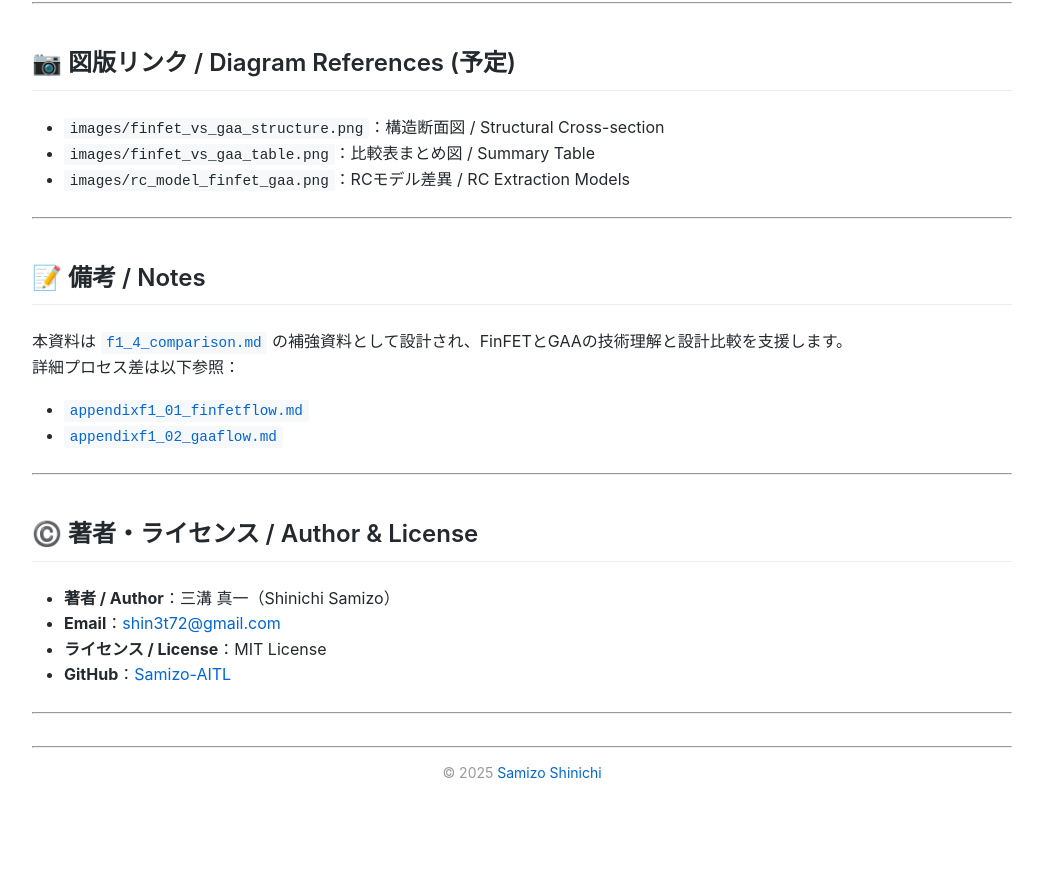
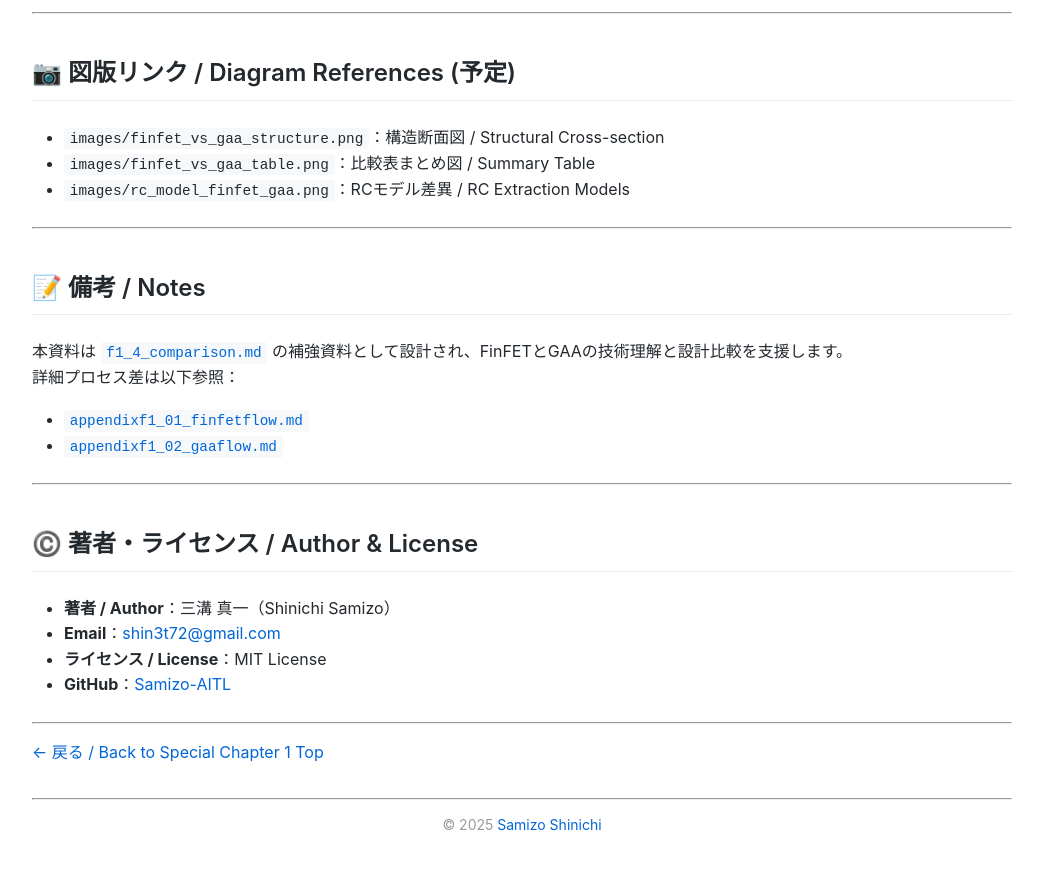
Before and after one commit to Samizo-AITL/Edusemi-v4x, a Jekyll site: the page built from f_chapter1_finfet_gaa/appendixf1_03_finfet_vs_gaa.md, in a window 1280 px wide and 900 px high, scrolled down 2408 px. Shown: the top 870 px of the window, without its empty margins (118-1161 px from the left). Built offline with Jekyll 4.4.1, drawn with Linux system fonts in a browser that asks for light colours; our own code applies the rules of GitHub Pages for plain Markdown files; before the commit the page ends 3256 px from its top, so only the background shows below that; some of the changed lines change nothing that is shown.

Commit message:
Update appendixf1_03_finfet_vs_gaa.md

```diff
--- a/f_chapter1_finfet_gaa/appendixf1_03_finfet_vs_gaa.md
+++ b/f_chapter1_finfet_gaa/appendixf1_03_finfet_vs_gaa.md
@@ -1,3 +1,10 @@
+---
+layout: default
+title: 補足資料 / Appendix：FinFETとGAAの構造・特性・設計影響の比較まとめ
+---
+
+---
+
 # 🧩 補足資料 / Appendix：FinFETとGAAの構造・特性・設計影響の比較まとめ
 **Comparison Summary of FinFET and GAA (Gate-All-Around) Devices**
 
@@ -91,3 +98,5 @@
 - **GitHub**：[Samizo-AITL](https://github.com/Samizo-AITL)
 
 ---
+
+[← 戻る / Back to Special Chapter 1 Top](../f_chapter1_finfet_gaa/README.md)
```
